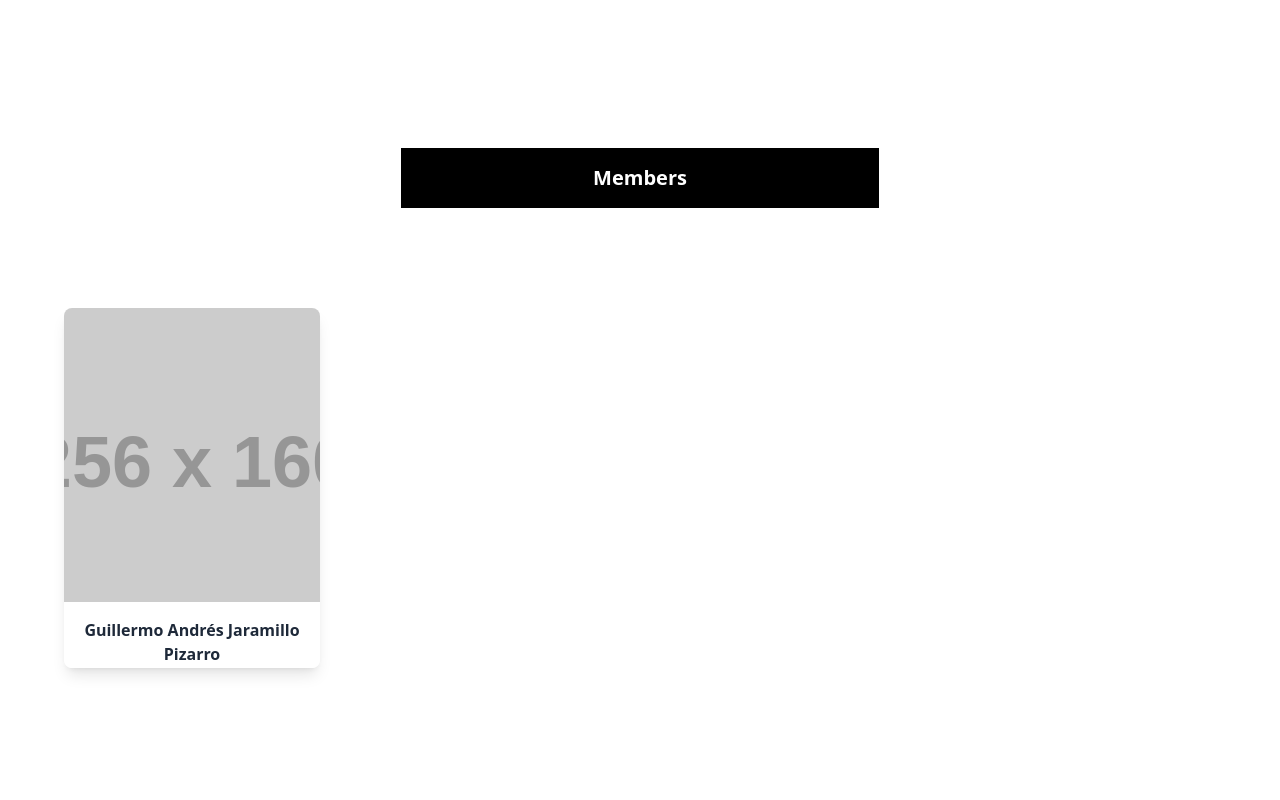
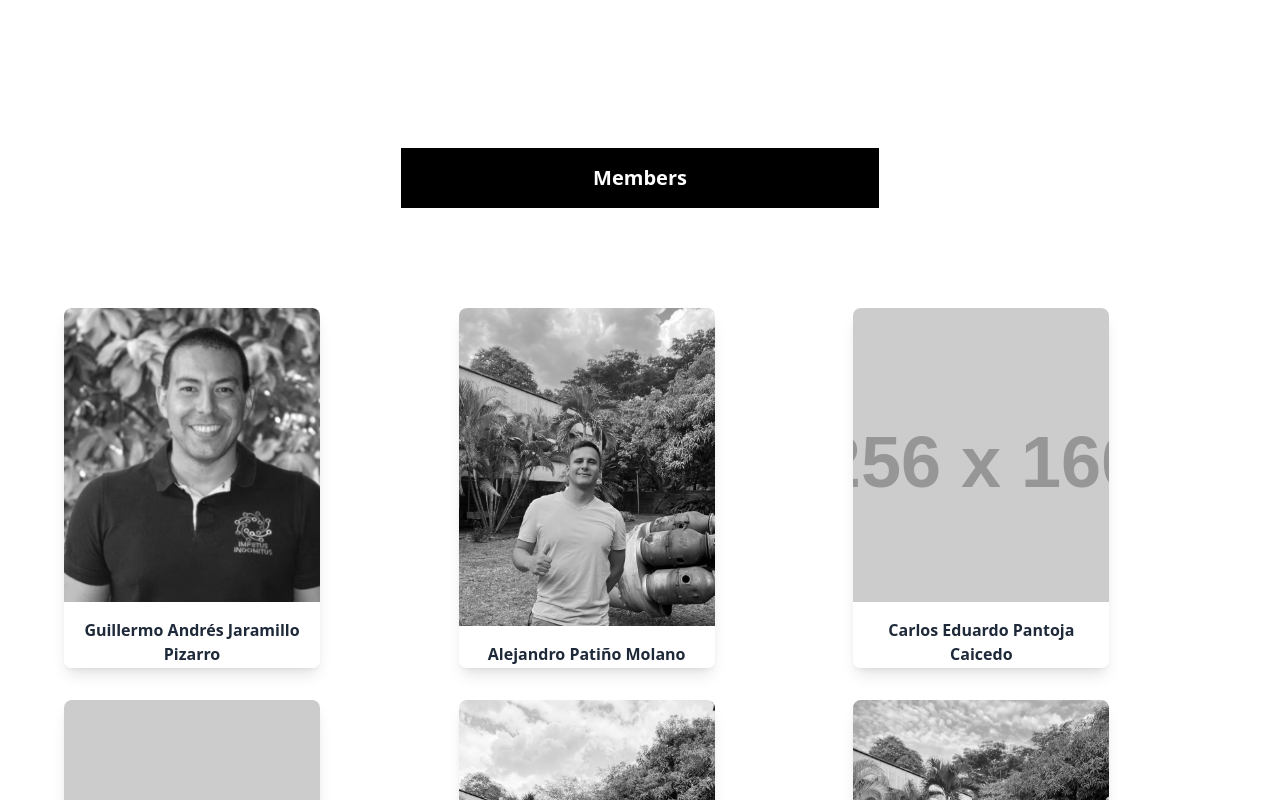
Before and after one commit to impetus-indomitus/impetus-indomitus.github.io, an Astro site: page /research-teams/vortex in a window 1280 px wide. Shown: the part 2000-2800 px from the top of the page. Built offline with nearby package versions, Linux system fonts and the light colour scheme; Astro itself is replaced by a stand-in of ours; placeholder pictures from the web are drawn by us.

Commit message:
feat: add new member images and update VORTEX team profile

```diff
--- a/src/content/research-teams/vortex.md
+++ b/src/content/research-teams/vortex.md
@@ -1,9 +1,9 @@
 ---
 name: "VORTEX"
-logo: "https://placehold.co/256x160"
+logo: "/images/research-team/vortex/VORTEX.webp"
 director:
-  name: "Francisco Jose Obando Henk"
-  image: "https://placehold.co/256x160"
+  name: "Juan Sebastian Rojas Montero"
+  image: "/images/research-team/vortex/members/SEBAS ROJAS.webp"
 description: "A research team specialized in the complexities of airflow, and fluid dynamics. Our mission is to push the boundaries of knowledge in engineering, rigorous research and practical experimentation."
 mission: "Our mission as a Vortex research group is to advance the understanding of aerodynamic processes and problems, using research and innovation to develop effective and efficient solutions that address real-world challenges. Through collaboration, creativity and research excellence, we seek to transform the way aerodynamic issues are understood and addressed in different industries."
 vision: "Our vision as a Vortex research group is to be leaders in the research and development of innovative solutions in the field of aerodynamics, being recognized nationally and internationally for our excellence and quality in research and development. We seek to be a benchmark in the generation of knowledge and technology to address current and future challenges related to aerodynamic processes and problems, thus contributing to the advancement of the industry and society in general."
@@ -12,9 +12,65 @@ topics:
     - "Hidronautics, Aeronautics and Astronautics"
 members:
   - name: "Guillermo Andrés Jaramillo Pizarro"
-    image: "https://placehold.co/256x160"
+    image: "/images/home/guillermo.webp"
     cvlac: "https://cv-lac.org/guillermo-jaramillo"
     orcid: "https://orcid.org/0000-0002-1234-5678"
+
+  - name: "Alejandro Patiño Molano"
+    image: "/images/research-team/vortex/members/PATI.webp"
+    cvlac: "https://scienti.minciencias.gov.co/cvlac/visualizador/generarCurriculoCv.do?cod_rh=0002116514"
+    orcid: "https://orcid.org/0009-0003-1834-9550"
+
+  - name: "Carlos Eduardo Pantoja Caicedo"
+    image: "https://placehold.co/256x160"
+    cvlac: "https://placehold.co/256x160"
+    orcid: "https://placehold.co/256x160"
+
+  - name: "David Fernando Trujillo Reyes"
+    image: "https://placehold.co/256x160"
+    cvlac: "https://placehold.co/256x160"
+    orcid: "https://placehold.co/256x160"
+
+  - name: "Edgar Alejandro Lopez Rojas"
+    image: "/images/research-team/vortex/members/EDGAR.webp"
+    cvlac: "https://scienti.minciencias.gov.co/cvlac/visualizador/generarCurriculoCv.do?cod_rh=0002360752"
+    orcid: "https://orcid.org/0009-0000-2223-8587"
+
+  - name: "Francisco Jose Obando Henk"
+    image: "/images/research-team/vortex/members/FRANCISCO.webp"
+    cvlac: "https://scienti.minciencias.gov.co/cvlac/visualizador/generarCurriculoCv.do?cod_rh=0002222131"
+    orcid: "https://orcid.org/0009-0003-0348-9059"
+
+  - name: "Gabriel Sánchez Bejarano"
+    image: "/images/research-team/vortex/members/GABRIEL VORTEX.webp"
+    cvlac: "https://scienti.minciencias.gov.co/cvlac/visualizador/generarCurriculoCv.do?cod_rh=0002361803"
+    orcid: "https://orcid.org/0009-0009-1949-012X"
+
+  - name: "Juan José Zuñiga Angel"
+    image: "/images/research-team/vortex/members/JUAN JOSE.webp"
+    cvlac: "https://scienti.minciencias.gov.co/cvlac/visualizador/generarCurriculoCv.do?cod_rh=0002360108"
+    orcid: "https://orcid.org/0009-0004-3261-3837"
+
+  - name: "Juan Sebastian Rojas Montero"
+    image: "/images/research-team/vortex/members/SEBAS ROJAS.webp"
+    cvlac: "https://scienti.minciencias.gov.co/cvlac/visualizador/generarCurriculoCv.do?cod_rh=0002241277"
+    orcid: "https://orcid.org/0009-0009-6641-3952"
+
+  - name: "Sergio Alejandro Toro"
+    image: "/images/research-team/vortex/members/SERGIO.webp"
+    cvlac: "https://scienti.minciencias.gov.co/cvlac/visualizador/generarCurriculoCv.do?cod_rh=0002242513"
+    orcid: "https://orcid.org/0009-0007-7126-685X"
+
+  - name: "Santiago Dussan Oviedo"
+    image: "/images/research-team/vortex/members/SANTI DUSSAN.webp"
+    cvlac: "https://scienti.minciencias.gov.co/cvlac/visualizador/generarCurriculoCv.do?cod_rh=0002116452"
+    orcid: "https://orcid.org/0009-0000-0637-022X"
+
+  - name: "Santiago Sierra Buitrago"
+    image: "/images/research-team/vortex/members/SANTI SIERRA.webp"
+    cvlac: "https://scienti.minciencias.gov.co/cvlac/visualizador/generarCurriculoCv.do?cod_rh=0002242479"
+    orcid: "https://orcid.org/0009-0004-1884-4495"
+
 projects:
     - title: "Wind tunnel"
       description: "The creation of the wind tunnel by Impetus Indomitus arose from the need of our colleague, Iván Calvache, to have a testing platform for a small electric turbine, which was his graduation thesis project in Electrical Engineering. As a team, we designed and constructed a low-cost, modular subsonic wind tunnel to meet this need. Thanks to this effort, the Impetus Indomitus team now has the first wind tunnel in the School of Mechanical Engineering at the Universidad del Valle, which was entirely built by students. This tunnel has already been used for experimental measurements in four undergraduate projects and one master's thesis. The modular design of the tunnel allowed students to interchange the testing section according to their specific requirements."
```
Also changed, not shown: public/images/research-team/vortex/VORTEX.webp (added), public/images/research-team/vortex/members/EDGAR.webp (added), public/images/research-team/vortex/members/FRANCISCO.webp (added), public/images/research-team/vortex/members/GABRIEL VORTEX.webp (added), public/images/research-team/vortex/members/JUAN JOSE.webp (added), public/images/research-team/vortex/members/PATI.webp (added), public/images/research-team/vortex/members/SANTI DUSSAN.webp (added), public/images/research-team/vortex/members/SANTI SIERRA.webp (added), public/images/research-team/vortex/members/SEBAS ROJAS.webp (added), public/images/research-team/vortex/members/SERGIO.webp (added).
